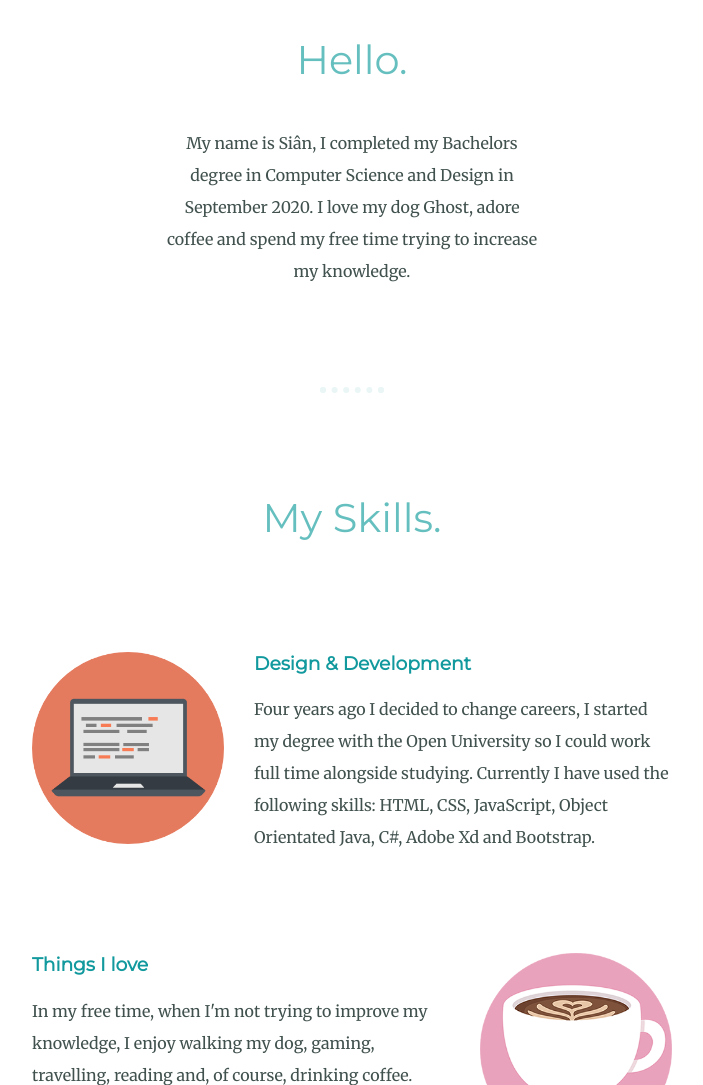
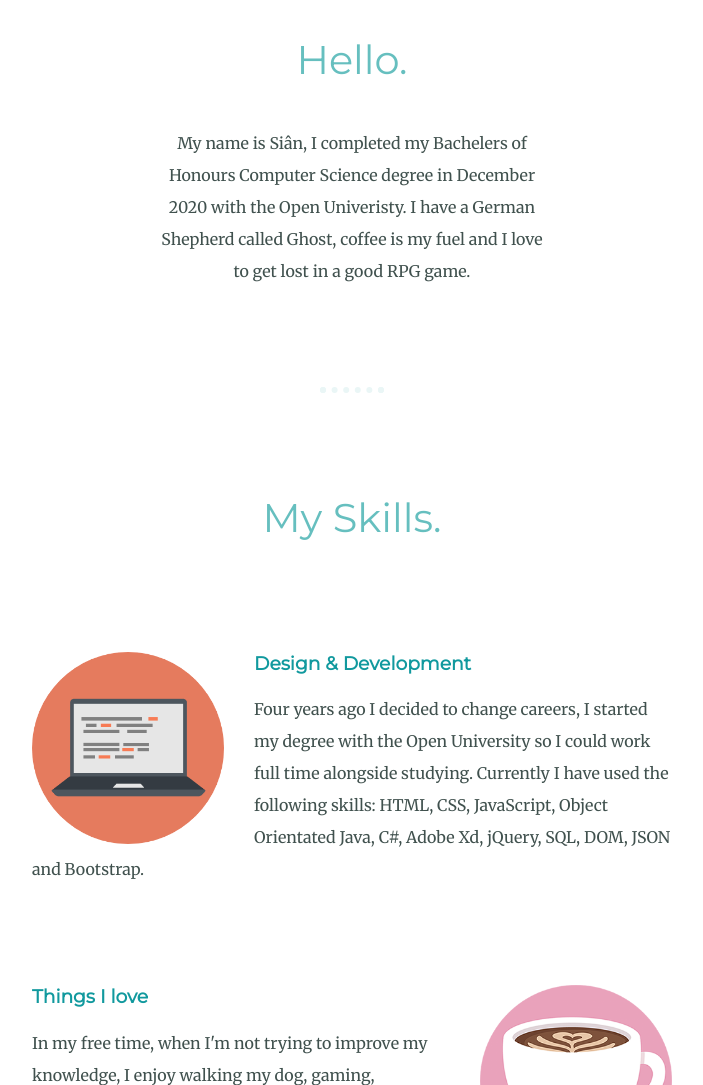
Before and after one commit to sian-codes/CV, a plain HTML site: page index.html in a window 1280 px wide. Shown: the part 1441-2526 px from the top of the page, without its empty margins (288-991 px from the left). Drawn offline with Linux system fonts and the light colour scheme.

Commit message:
Update index.html

```diff
--- a/index.html
+++ b/index.html
@@ -24,7 +24,7 @@
     <div class="profile">
       <img src="images/sian.png" alt="sian.png">
       <h2>Hello.</h2>
-      <p class="intro">My name is Siân, I completed my Bachelors degree in Computer Science and Design in September 2020. I love my dog Ghost, adore coffee and spend my free time trying to increase my knowledge. </p>
+      <p class="intro">My name is Siân, I completed my Bachelers of Honours Computer Science degree in December 2020 with the Open Univeristy. I have a German Shepherd called Ghost, coffee is my fuel and I love to get lost in a good RPG game. </p>
     </div>
 
     <hr>
@@ -35,7 +35,7 @@
         <img class="computer-img" src="images/computer.png" alt="computer-img">
 
         <h3>Design & Development</h3>
-        <p>Four years ago I decided to change careers, I started my degree with the Open University so I could work full time alongside studying. Currently I have used the following skills: HTML, CSS, JavaScript, Object Orientated Java, C#, Adobe Xd and Bootstrap.</p>
+        <p>Four years ago I decided to change careers, I started my degree with the Open University so I could work full time alongside studying. Currently I have used the following skills: HTML, CSS, JavaScript, Object Orientated Java, C#, Adobe Xd, jQuery, SQL, DOM, JSON and Bootstrap.</p>
 
       </div>
       <div class="skill-row">
```
